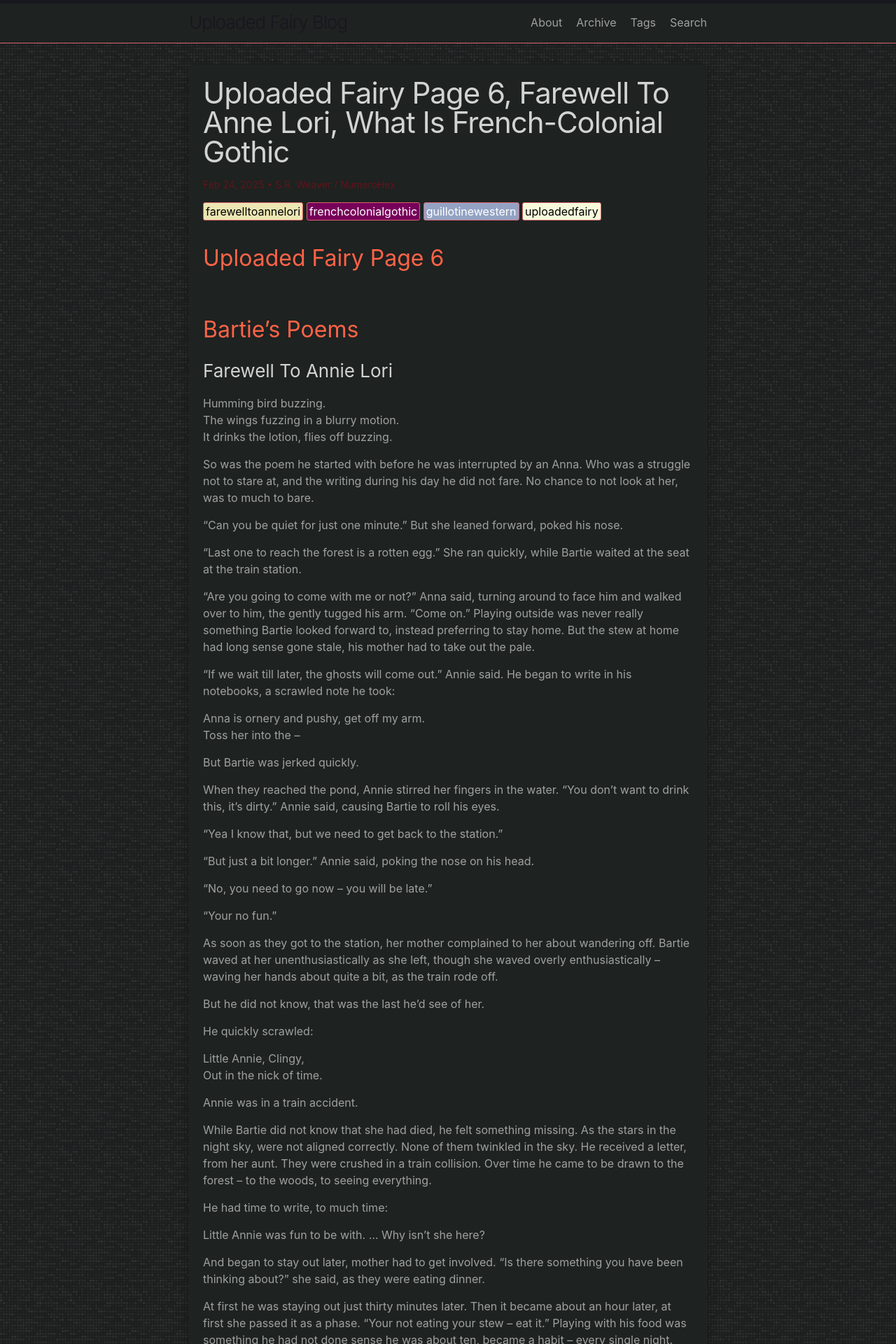
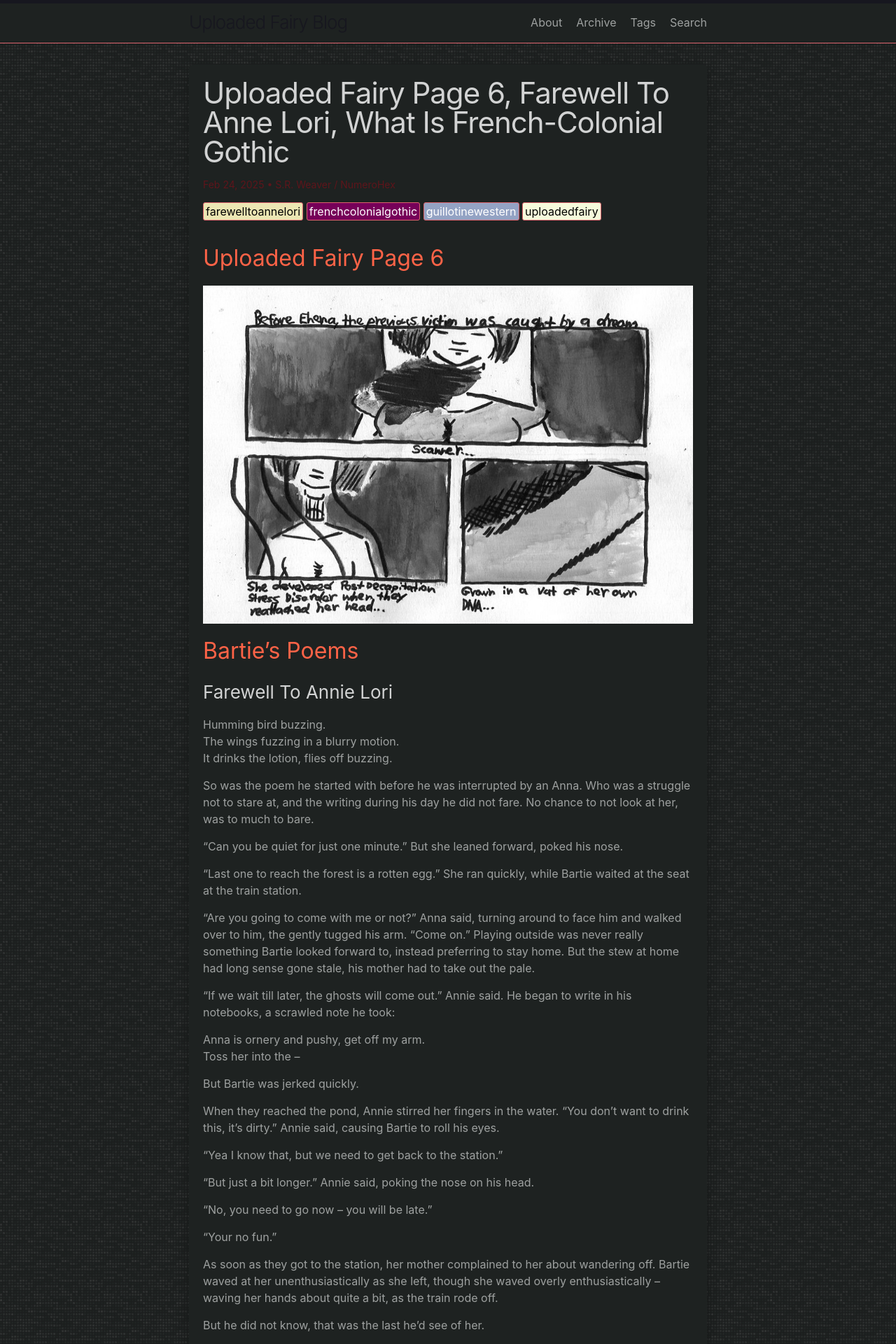
Before and after one commit to LWFlouisa/UFBlog, a Jekyll site: the page built from _posts/2025-02-24-whatisfrenchcolonialgothic.md, in a window 1280 px wide. Shown: the top 1920 px of the page at 70% size. Built offline with Jekyll 4.4.1, drawn with Linux system fonts in a browser that asks for light colours; our own code applies the rules of GitHub Pages for plain Markdown files.

Commit message:
Update 2025-02-24-whatisfrenchcolonialgothic.md

```diff
--- a/_posts/2025-02-24-whatisfrenchcolonialgothic.md
+++ b/_posts/2025-02-24-whatisfrenchcolonialgothic.md
@@ -4,7 +4,7 @@ author: "S.R. Weaver / NumeroHex"
 tags: uploadedfairy farewelltoannelori frenchcolonialgothic guillotinewestern
 ---
 ## Uploaded Fairy Page 6
-![]()
+![PAGE6](https://raw.githubusercontent.com/LWFlouisa/UFBlog/refs/heads/main/images/Pages/page6.jpg)
 
 ## Bartie's Poems
 ### Farewell To Annie Lori
```
